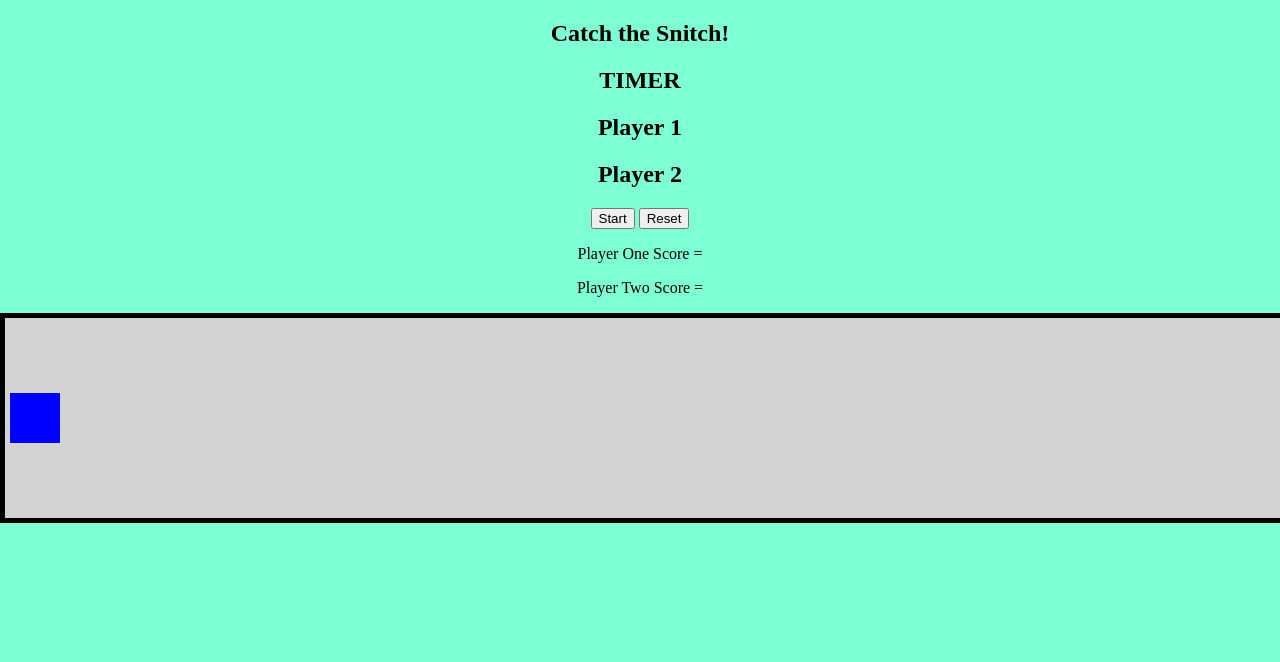
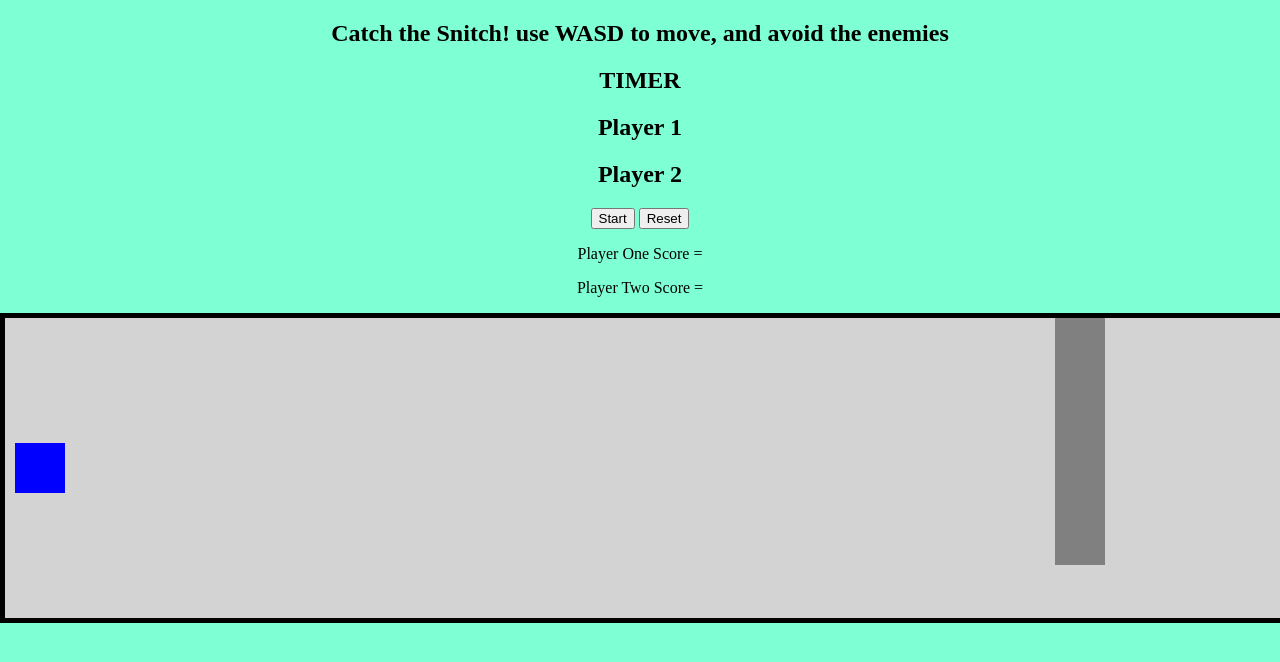
Before and after one commit to SClemson49/Snitches-get-Stiches, a plain HTML site: page index.html in a window 1280 px wide. Shown: the top 662 px of the page. Drawn offline with Linux system fonts and the light colour scheme.

Commit message:
added all the enemies

```diff
--- a/index.html
+++ b/index.html
@@ -9,19 +9,18 @@
 </head>
 <body>
     <div id='container'>
-        <aside id='top-left'><h2>Catch the Snitch!</h2></aside>
+        <aside id='top-left'><h2>Catch the Snitch! use WASD to move, and avoid the enemies</h2></aside>
         <aside id='top-right'><h2>TIMER</h2></aside>
         <aside id="bottom-left"><h2>Player 1 </h2></aside>
         <aside id="bottom-right"><h2>Player 2 </h2></aside>
         <button id = "start">Start</button>
         <button id="reset">Reset</button>
-
             <div>
             <p id = 'playerOneScore'>Player One Score = </p>
             <p id = 'playerTwoScore'>Player Two Score = </p>
             </div>
         <main>
-        <canvas id='canvas' height = '200' width = '1500'></canvas>
+        <canvas id='canvas' height = '300' width = '1500'></canvas>
     </main>
  </div>
  <script src='./script.js '></script>
--- a/script.js
+++ b/script.js
@@ -74,18 +74,11 @@ class Goal {
 
  // player units
 const gameLoopInterval = setInterval(gameLoop, 30)
-const goal = new Goal(1400, 90, 15, 15, 'yellow')
+const goal = new Goal(1400, 135, 15, 15, 'yellow')
 
-const player = new Player(5, 75, 50, 50, 'blue')
-let currentPlayer = 'p1'
+const player1 = new Player(10, 125, 50, 50, 'blue')
+const player2 = new Player(10, 125, 50, 50, 'green')
 
-function switchPlayer(currentPlayer) {
-    if (currentPlayer === 'p1') {
-      player = 'p2';
-    } else {
-      player = 'p1';
-    }
-}
 
 
 
@@ -130,20 +123,40 @@ function handleMovement() {
 
 const speed = 10
     if (pressedKeys.w) {
-        player.y -= speed
+        player1.y -= speed
     }
     if (pressedKeys.s) {
-        player.y += speed
+        player1.y += speed
     }
     if (pressedKeys.a) {
-        player.x -= speed
+        player1.x -= speed
     }
     if (pressedKeys.d) {
-        player.x += speed
+        player1.x += speed
+    }
+    if (pressedKeys.w) {
+        player2.y -= speed
+    }
+    if (pressedKeys.s) {
+        player2.y += speed
+    }
+    if (pressedKeys.a) {
+        player2.x -= speed
+    }
+    if (pressedKeys.d) {
+        player2.x += speed
     }
 }
 
+let currentPlayer = 'p1'
 
+function switchPlayer(currentPlayer) {
+    if (currentPlayer === 'p1') {
+      player2 = 'p2';
+    } else {
+      player1 = 'p1';
+    }
+}
 
 document.addEventListener('keydown', e => pressedKeys[e.key] = true)
 document.addEventListener('keyup', e => pressedKeys[e.key] = false)
@@ -158,7 +171,7 @@ function gameLoop(){
 
 
     // detect hit
-    if (detectHit()){
+    if (detectHit0()){
         gameActive = false
         //end game
         console.log('game over')
@@ -167,11 +180,96 @@ function gameLoop(){
 
 
     }
-    if (detectWin()){
+    if (detectHit1()){
+        gameActive = false
+        //end game
+        console.log('game over')
+        playerOneName.innerText = "Player one has died"
+        timer.innerText = "YOU DIED"
+
+
+    }
+    if (detectHit2()){
+        gameActive = false
+        //end game
+        console.log('game over')
+        playerOneName.innerText = "Player one has died"
+        timer.innerText = "YOU DIED"
+
+
+    }
+    if (detectHit3()){
+        gameActive = false
+        //end game
+        console.log('game over')
+        playerOneName.innerText = "Player one has died"
+        timer.innerText = "YOU DIED"
+
+
+    }
+    if (detectHit4()){
+        gameActive = false
+        //end game
+        console.log('game over')
+        playerOneName.innerText = "Player one has died"
+        timer.innerText = "YOU DIED"
+
+
+    }
+    if (detectHit5()){
+        gameActive = false
+        //end game
+        console.log('game over')
+        playerOneName.innerText = "Player one has died"
+        timer.innerText = "YOU DIED"
+
+
+    }
+    if (detectHit6()){
+        gameActive = false
+        //end game
+        console.log('game over')
+        playerOneName.innerText = "Player one has died"
+        timer.innerText = "YOU DIED"
+
+
+    }
+    if (detectHit7()){
+        gameActive = false
+        //end game
+        console.log('game over')
+        playerOneName.innerText = "Player one has died"
+        timer.innerText = "YOU DIED"
+
+
+    }
+    if (detectHit8()){
+        gameActive = false
+        //end game
+        console.log('game over')
+        playerOneName.innerText = "Player one has died"
+        timer.innerText = "YOU DIED"
+
+
+    }
+    if (detectHit9()){
+        gameActive = false
+        //end game
+        console.log('game over')
+        playerOneName.innerText = "Player one has died"
+        timer.innerText = "YOU DIED"
+
+
+    }
+
+
+
+
+    if (detectWin1()){
         gameActive = false
         //end game
         console.log('WINNER')
-        playerOneName.innerText = "Player one has caught the Snitch"
+        playerOneName.innerText = "Player One has caught the Snitch"
         timer.innerText = "NEXT ROUND"
        }
 
@@ -179,8 +277,10 @@ function gameLoop(){
 
 
 
-    player.render()
-    enemy.render()
+
+    player1.render()
+    // player2.render()
+    enemy0.render()
     enemy1.render()
     enemy2.render()
     enemy3.render()
@@ -193,113 +293,222 @@ function gameLoop(){
     goal.render()
 
 
-    }
+}
 
 //enemies
-const enemy = new Enemy(100  ,-500, 50, 500, 'red',3) // enemy speed
-const enemy1 = new Enemy(50  ,-500, 50, 500, 'green',3) // enemy speed
-const enemy2 = new Enemy(100  ,-500, 50, 500, 'yellow',3) // enemy speed
-const enemy3 = new Enemy(100  ,-500, 50, 500, 'black',3) // enemy speed
-const enemy4 = new Enemy(100  ,-500, 50, 500, 'white',3) // enemy speed
-const enemy5 = new Enemy(100  ,-500, 50, 500, 'pink',3) // enemy speed
-const enemy6 = new Enemy(100  ,-500, 50, 500, 'purple',3) // enemy speed
-const enemy7 = new Enemy(100  ,-500, 50, 500, 'grey',3) // enemy speed
-const enemy8 = new Enemy(100  ,-500, 50, 500, 'cyan',3) // enemy speed
-const enemy9 = new Enemy(100  ,-500, 50, 500, 'darkblue',3) // enemy speed
+const enemy0 = new Enemy(100 ,-500, 50, 150, 'red',3) // enemy speed
+const enemy1 = new Enemy(250 ,-100, 50, 50, 'black',3) // enemy speed
+const enemy2 = new Enemy(400 ,-200, 50, 350, 'white',3) // enemy speed
+const enemy3 = new Enemy(550 ,-500, 50, 150, 'pink',3) // enemy speed
+const enemy4 = new Enemy(750 ,-500, 50, 50, 'purple',3) // enemy speed
+const enemy5 = new Enemy(900 ,-500, 50, 150, 'orange',3) // enemy speed
+const enemy6 = new Enemy(1050 ,-500, 50, 50, 'yellow',3) // enemy speed
+const enemy7 = new Enemy(1050 ,-100, 50, 50, 'cyan',3) // enemy speed
+const enemy8 = new Enemy(1050 ,-3000, 50, 350, 'lightpurple',3) // enemy speed
+const enemy9 = new Enemy(1050 ,-1000, 50, 350, 'gray',3) // enemy speed
+
+const updateEnemy0 = function(){
 
 
-const updateEnemy = function(){
-
-
-    requestAnimationFrame(updateEnemy)
-    enemy.update();
+    requestAnimationFrame(updateEnemy0)
+    enemy0.update();
 
     if ( (this.y + this.width) > window.width){
     this.dy = -this.dy;
   }
 }
-updateEnemy()
+updateEnemy0()
+
+const updateEnemy1 = function(){
+
+
+    requestAnimationFrame(updateEnemy1)
+    enemy1.update();
+
+    if ( (this.y + this.width) > window.width){
+    this.dy = -this.dy;
+  }
+}
+updateEnemy1()
+
+const updateEnemy2 = function(){
+
+
+    requestAnimationFrame(updateEnemy2)
+    enemy2.update();
+
+    if ( (this.y + this.width) > window.width){
+    this.dy = -this.dy;
+  }
+}
+updateEnemy2()
+
+const updateEnemy3 = function(){
+
+
+    requestAnimationFrame(updateEnemy3)
+    enemy3.update();
+
+    if ( (this.y + this.width) > window.width){
+    this.dy = -this.dy;
+  }
+}
+updateEnemy3()
+
+const updateEnemy4 = function(){
+
+
+    requestAnimationFrame(updateEnemy4)
+    enemy4.update();
+
+    if ( (this.y + this.width) > window.width){
+    this.dy = -this.dy;
+  }
+}
+updateEnemy4()
+
+const updateEnemy5 = function(){
+
+
+    requestAnimationFrame(updateEnemy5)
+    enemy5.update();
+
+    if ( (this.y + this.width) > window.width){
+    this.dy = -this.dy;
+  }
+}
+updateEnemy5()
+
+const updateEnemy6 = function(){
+
+
+    requestAnimationFrame(updateEnemy6)
+    enemy6.update();
+
+    if ( (this.y + this.width) > window.width){
+    this.dy = -this.dy;
+  }
+}
+updateEnemy6()
+
+const updateEnemy7 = function(){
+
+
+    requestAnimationFrame(updateEnemy7)
+    enemy7.update();
+
+    if ( (this.y + this.width) > window.width){
+    this.dy = -this.dy;
+  }
+}
+updateEnemy7()
+
+const updateEnemy8 = function(){
+
+
+    requestAnimationFrame(updateEnemy8)
+    enemy8.update();
+
+    if ( (this.y + this.width) > window.width){
+    this.dy = -this.dy;
+  }
+}
+updateEnemy8()
+
+const updateEnemy9 = function(){
+
+
+    requestAnimationFrame(updateEnemy9)
+    enemy9.update();
+
+    if ( (this.y + this.width) > window.width){
+    this.dy = -this.dy;
+  }
+}
+updateEnemy9()
 
 
 
 // collision detection
 // axis aligned bounding box collision detection. AABB collision detection
 
-function detectHit(){
-    const left = player.x + player.width >= enemy.x
-    const right = player.x <= enemy.x + enemy.width
-    const top = player.y + player.height >= enemy.y
-    const bottom = player.y <= enemy.y + enemy.height
+function detectHit0(){
+    const left = player1.x + player1.width >= enemy0.x
+    const right = player1.x <= enemy0.x + enemy0.width
+    const top = player1.y + player1.height >= enemy0.y
+    const bottom = player1.y <= enemy0.y + enemy0.height
 return left && right && top && bottom
 }
-// function detectHit(){
-//     const left = player.x + player.width >= enemy1.x
-//     const right = player.x <= enemy1.x + enemy1.width
-//     const top = player.y + player.height >= enemy1.y
-//     const bottom = player.y <= enemy1.y + enemy1.height
-// return left && right && top && bottom
-// }
-// function detectHit(){
-//     const left = player.x + player.width >= enemy2.x
-//     const right = player.x <= enemy2.x + enemy2.width
-//     const top = player.y + player.height >= enemy2.y
-//     const bottom = player.y <= enemy2.y + enemy2.height
-// return left && right && top && bottom
-// }
-// function detectHit(){
-//     const left = player.x + player.width >= enemy3.x
-//     const right = player.x <= enemy3.x + enemy3.width
-//     const top = player.y + player.height >= enemy3.y
-//     const bottom = player.y <= enemy3.y + enemy3.height
-// return left && right && top && bottom
-// }
-// function detectHit(){
-//     const left = player.x + player.width >= enemy4.x
-//     const right = player.x <= enemy4.x + enemy4.width
-//     const top = player.y + player.height >= enemy4.y
-//     const bottom = player.y <= enemy4.y + enemy4.height
-// return left && right && top && bottom
-// }
-// function detectHit(){
-//     const left = player.x + player.width >= enemy5.x
-//     const right = player.x <= enemy5.x + enemy5.width
-//     const top = player.y + player.height >= enemy5.y
-//     const bottom = player.y <= enemy5.y + enemy5.height
-// return left && right && top && bottom
-// }
-// function detectHit(){
-//     const left = player.x + player.width >= enemy6.x
-//     const right = player.x <= enemy6.x + enemy6.width
-//     const top = player.y + player.height >= enemy6.y
-//     const bottom = player.y <= enemy6.y + enemy6.height
-// return left && right && top && bottom
-// }
-// function detectHit(){
-//     const left = player.x + player.width >= enemy7.x
-//     const right = player.x <= enemy7.x + enemy7.width
-//     const top = player.y + player.height >= enemy7.y
-//     const bottom = player.y <= enemy7.y + enemy7.height
-// return left && right && top && bottom
-// }
-// function detectHit(){
-//     const left = player.x + player.width >= enemy8.x
-//     const right = player.x <= enemy8.x + enemy8.width
-//     const top = player.y + player.height >= enemy8.y
-//     const bottom = player.y <= enemy8.y + enemy8.height
-// return left && right && top && bottom
-// }
-// function detectHit(){
-//     const left = player.x + player.width >= enemy9.x
-//     const right = player.x <= enemy9.x + enemy9.width
-//     const top = player.y + player.height >= enemy9.y
-//     const bottom = player.y <= enemy9.y + enemy9.height
-// return left && right && top && bottom
-// }
-
-function detectWin(){
-    const left = player.x + player.width >= goal.x
-    const right = player.x <= goal.x + goal.width
-    const top = player.y + player.height >= goal.y
-    const bottom = player.y <= goal.y + goal.height
+function detectHit1(){
+    const left = player1.x + player1.width >= enemy1.x
+    const right = player1.x <= enemy1.x + enemy1.width
+    const top = player1.y + player1.height >= enemy1.y
+    const bottom = player1.y <= enemy1.y + enemy1.height
 return left && right && top && bottom
 }
+function detectHit2(){
+    const left = player1.x + player1.width >= enemy2.x
+    const right = player1.x <= enemy2.x + enemy2.width
+    const top = player1.y + player1.height >= enemy2.y
+    const bottom = player1.y <= enemy2.y + enemy2.height
+return left && right && top && bottom
+}
+function detectHit3(){
+    const left = player1.x + player1.width >= enemy3.x
+    const right = player1.x <= enemy3.x + enemy3.width
+    const top = player1.y + player1.height >= enemy3.y
+    const bottom = player1.y <= enemy3.y + enemy3.height
+return left && right && top && bottom
+}
+function detectHit4(){
+    const left = player1.x + player1.width >= enemy4.x
+    const right = player1.x <= enemy4.x + enemy4.width
+    const top = player1.y + player1.height >= enemy4.y
+    const bottom = player1.y <= enemy4.y + enemy4.height
+return left && right && top && bottom
+}
+function detectHit5(){
+    const left = player1.x + player1.width >= enemy5.x
+    const right = player1.x <= enemy5.x + enemy5.width
+    const top = player1.y + player1.height >= enemy5.y
+    const bottom = player1.y <= enemy5.y + enemy5.height
+return left && right && top && bottom
+}
+function detectHit6(){
+    const left = player1.x + player1.width >= enemy6.x
+    const right = player1.x <= enemy6.x + enemy6.width
+    const top = player1.y + player1.height >= enemy6.y
+    const bottom = player1.y <= enemy6.y + enemy6.height
+return left && right && top && bottom
+}
+function detectHit7(){
+    const left = player1.x + player1.width >= enemy7.x
+    const right = player1.x <= enemy7.x + enemy7.width
+    const top = player1.y + player1.height >= enemy7.y
+    const bottom = player1.y <= enemy7.y + enemy7.height
+return left && right && top && bottom
+}
+function detectHit8(){
+    const left = player1.x + player1.width >= enemy8.x
+    const right = player1.x <= enemy8.x + enemy8.width
+    const top = player1.y + player1.height >= enemy8.y
+    const bottom = player1.y <= enemy8.y + enemy8.height
+return left && right && top && bottom
+}
+function detectHit9(){
+    const left = player1.x + player1.width >= enemy9.x
+    const right = player1.x <= enemy9.x + enemy9.width
+    const top = player1.y + player1.height >= enemy9.y
+    const bottom = player1.y <= enemy9.y + enemy9.height
+return left && right && top && bottom
+}
+
+
+
+function detectWin1(){
+    const left = player1.x + player1.width >= goal.x
+    const right = player1.x <= goal.x + goal.width
+    const top = player1.y + player1.height >= goal.y
+    const bottom = player1.y <= goal.y + goal.height
+return left && right && top && bottom
+}
```
